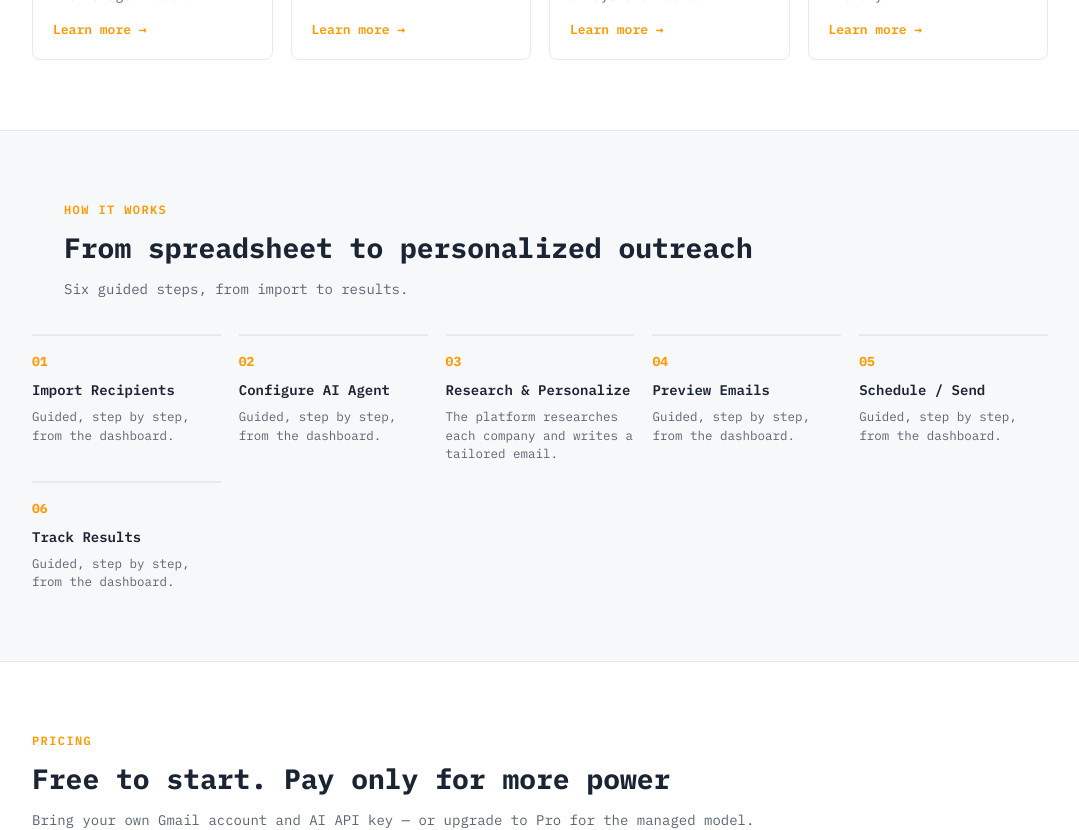
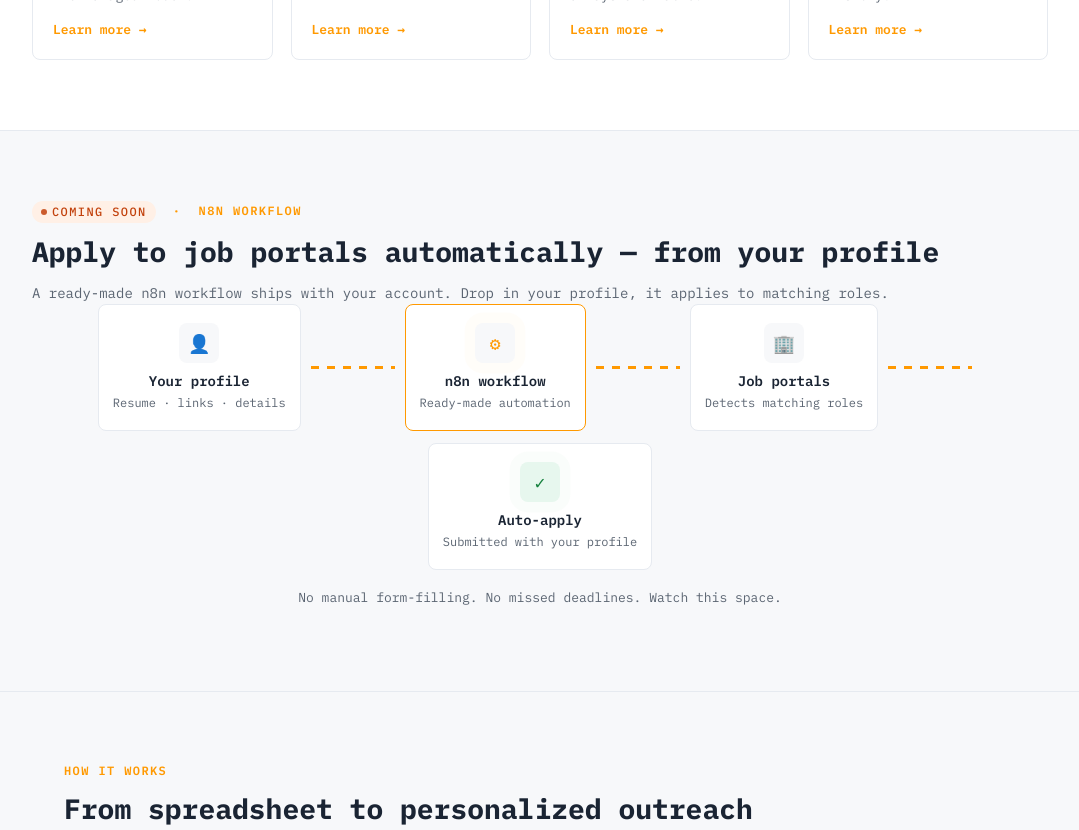
Before and after one commit to code-wod/cold-begging, a Next.js app in the folder frontend/: page / in a window 1280 px wide. Shown: the part 1480-2310 px from the top of the page, without its empty margins (100-1179 px from the left). Built offline with nearby package versions, Linux system fonts and the light colour scheme; no server answers.

Commit message:
comming soon n8n workflow

```diff
--- a/frontend/pages/index.js
+++ b/frontend/pages/index.js
@@ -22,6 +22,13 @@ const WORKFLOW = [
   'Preview Emails',
   'Schedule / Send',
   'Track Results',
+];
+
+const N8N_NODES = [
+  { icon: '👤', title: 'Your profile', sub: 'Resume · links · details' },
+  { icon: '⚙', title: 'n8n workflow', sub: 'Ready-made automation', active: true },
+  { icon: '🏢', title: 'Job portals', sub: 'Detects matching roles' },
+  { icon: '✓', title: 'Auto-apply', sub: 'Submitted with your profile', done: true },
 ];
 
 const PLANS = [
@@ -71,6 +78,7 @@ export default function Landing() {
         <div className="landing-nav-links">
           <a href="#features">Features</a>
           <a href="#how">How it works</a>
+          <a href="#n8n">n8n Auto-apply</a>
           <a href="#pricing">Pricing</a>
           <a href="#security">Security</a>
         </div>
@@ -149,6 +157,29 @@ export default function Landing() {
             </div>
           ))}
         </div>
+      </section>
+
+      <section className="landing-section landing-alt" id="n8n">
+        <div className="landing-section-head">
+          <div className="landing-kicker"><span className="badge orange">Coming soon</span> &nbsp;·&nbsp; n8n workflow</div>
+          <h2>Apply to job portals automatically — from your profile</h2>
+          <p>A ready-made n8n workflow ships with your account. Drop in your profile, it applies to matching roles.</p>
+        </div>
+        <div className="n8n-pipeline" style={{ maxWidth: 960, margin: '0 auto' }}>
+          {N8N_NODES.map((n, i) => [
+            i > 0 ? <div className="n8n-flow" aria-hidden="true" key={`flow-${i}`} /> : null,
+            (
+              <div key={n.title} className={`n8n-node${n.active ? ' active' : ''}${n.done ? ' done' : ''}`}>
+                <div className="n8n-node-icon">{n.icon}</div>
+                <div className="n8n-node-title">{n.title}</div>
+                <div className="n8n-node-sub">{n.sub}</div>
+              </div>
+            ),
+          ])}
+        </div>
+        <p style={{ textAlign: 'center', color: 'var(--landing-muted)', fontSize: 13, marginTop: 18 }}>
+          No manual form-filling. No missed deadlines. Watch this space.
+        </p>
       </section>
 
       <section className="landing-section landing-alt" id="how">
--- a/frontend/styles/global.css
+++ b/frontend/styles/global.css
@@ -396,6 +396,45 @@ table.dense tr:hover td { background: var(--row-hover-bg); }
 .landing-card .landing-more { font-size: 13px; color: var(--landing-accent); font-weight: 600; margin-top: auto; padding-top: 6px; }
 .landing-card .landing-more:hover { color: var(--landing-accent-hover); }
 
+/* n8n coming-soon pipeline */
+.n8n-pipeline { display: flex; align-items: stretch; justify-content: center; flex-wrap: wrap; gap: 12px 0; }
+.n8n-node {
+  flex: 0 1 auto; min-width: 150px; padding: 18px 14px; text-align: center;
+  background: var(--landing-card-bg); border: 1px solid var(--landing-border); border-radius: 8px;
+}
+.n8n-node-icon {
+  width: 40px; height: 40px; margin: 0 auto 8px; display: flex; align-items: center; justify-content: center;
+  border-radius: 8px; font-size: 18px; background: var(--landing-highlight-bg); color: var(--landing-accent);
+}
+.n8n-node-title { font-weight: 600; font-size: 14px; }
+.n8n-node-sub { color: var(--landing-muted); font-size: 12px; margin-top: 2px; }
+.n8n-node.active { border-color: var(--landing-accent); }
+.n8n-node.active .n8n-node-icon { animation: n8nPulse 1.8s ease-in-out infinite; }
+.n8n-node.done .n8n-node-icon { background: var(--badge-green-bg); color: var(--badge-green-fg); animation: n8nPulseGreen 1.8s ease-in-out infinite; }
+.n8n-flow {
+  flex: 1 1 40px; min-width: 32px; max-width: 84px; height: 3px; margin: 0 10px; align-self: center;
+  background: repeating-linear-gradient(90deg, var(--landing-accent) 0 8px, transparent 8px 16px);
+  animation: n8nFlow 0.7s linear infinite;
+}
+@keyframes n8nFlow { to { background-position: -16px 0; } }
+@keyframes n8nPulse {
+  0%, 100% { box-shadow: 0 0 0 0 rgba(255, 153, 0, 0.45); }
+  50% { box-shadow: 0 0 0 11px rgba(255, 153, 0, 0); }
+}
+@keyframes n8nPulseGreen {
+  0%, 100% { box-shadow: 0 0 0 0 rgba(21, 128, 61, 0.4); }
+  50% { box-shadow: 0 0 0 11px rgba(21, 128, 61, 0); }
+}
+@media (max-width: 640px) {
+  .n8n-pipeline { flex-direction: column; align-items: stretch; }
+  .n8n-flow {
+    width: 3px; height: 26px; flex: 1 0 auto; max-width: none; margin: 0 auto; align-self: center;
+    background: repeating-linear-gradient(180deg, var(--landing-accent) 0 8px, transparent 8px 16px);
+    animation: n8nFlowV 0.7s linear infinite;
+  }
+}
+@keyframes n8nFlowV { to { background-position: 0 -16px; } }
+
 .landing-steps { display: grid; grid-template-columns: repeat(auto-fit, minmax(160px, 1fr)); gap: 18px; }
 .landing-step { border-top: 2px solid var(--landing-border); padding-top: 16px; }
 .landing-step .landing-step-num { font-size: 13px; color: var(--landing-accent); font-weight: 700; margin-bottom: 8px; }
```
Also changed, not shown: 1 other file (tests, documents, lock files or other folders).
